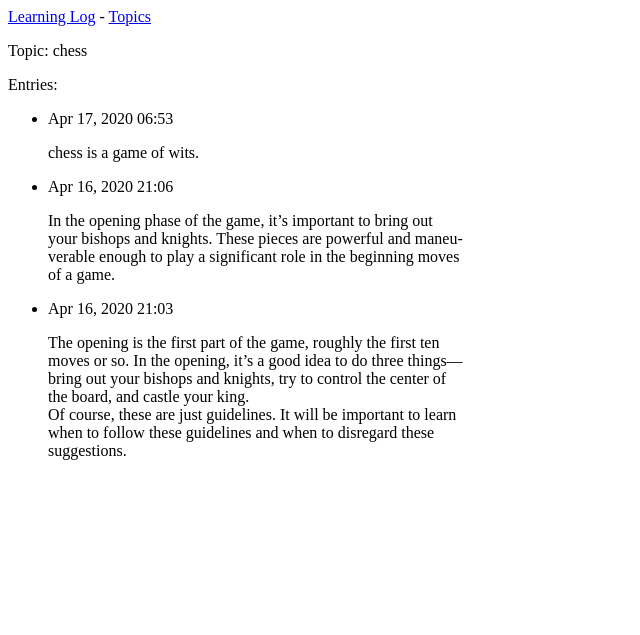
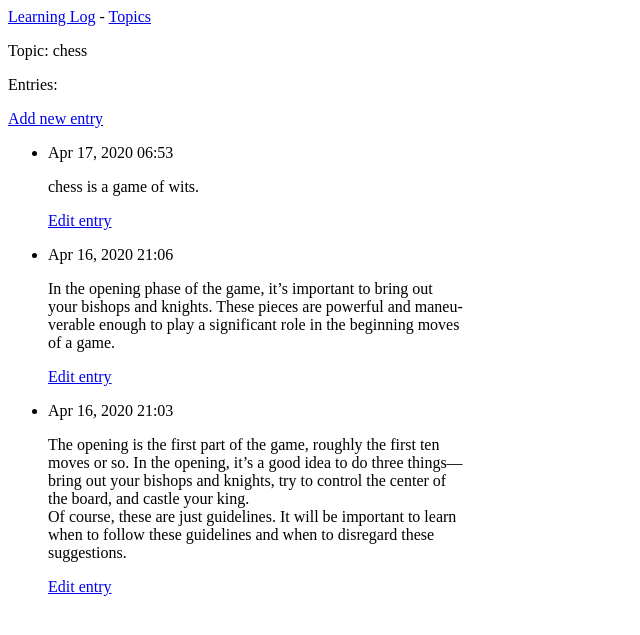
Before and after one commit to otienosam/learning_log, a Django app: page /topics/1/ in a window 1280 px wide. Shown: the top 635 px of the page, without its empty margins (0-640 px from the left). Run offline with Django 3.2, Linux system fonts and the light colour scheme; data comes from the database, SQL or seed files in the repository; both versions use the stored data as it was after the commit.

Commit message:
App with new topic,new topics and editable entries

```diff
--- a/learning_logs/templates/learning_logs/topic.html
+++ b/learning_logs/templates/learning_logs/topic.html
@@ -3,6 +3,9 @@
 
 <p>Topic: {{ topic }}</p>
 <p>Entries:</p>
+<p>
+<a href="{% url 'learning_logs:new_entry' topic.id %}">Add new entry</a>
+</p>
 <ul>
   {% for entry in entries %}
   <li>
@@ -10,6 +13,9 @@
     date and time -->
     <p>{{ entry.text|linebreaks }}</p><!-- filter  to ensure that long text
       entries include line breaks in a format understood by browser-->
+    <p>
+      <a href="{% url 'learning_logs:edit_entry' entry.id %}">Edit entry</a>
+    </p>
   </li>
   {% empty %}
   <li>There are no entries for this topic yet.</li>
--- a/learning_logs/templates/learning_logs/topics.html
+++ b/learning_logs/templates/learning_logs/topics.html
@@ -13,4 +13,5 @@
   <li>No topics have been added yet.</li>
   {% endfor %}
 </ul>
+<a href="{% url 'learning_logs:new_topic' %}">Add a new topic</a>
 {% endblock content %}
--- a/learning_logs/urls.py
+++ b/learning_logs/urls.py
@@ -17,4 +17,10 @@ path('', views.index, name='index'),
 path('topics/', views.topics, name='topics'),
 # Detail page for a single topic.
 path('topics/<int:topic_id>/', views.topic, name='topic'),
+# Page for adding a new topic
+path('new_topic/', views.new_topic, name='new_topic'),
+# Page for adding a new entry
+path('new_entry/<int:topic_id>/', views.new_entry, name='new_entry'),
+# Page for editing an entry.
+path('edit_entry/<int:entry_id>/', views.edit_entry, name='edit_entry'),
 ]
--- a/learning_logs/views.py
+++ b/learning_logs/views.py
@@ -1,6 +1,7 @@
-from django.shortcuts import render
+from django.shortcuts import render,redirect
 
-from .models import Topic
+from .models import Topic,Entry
+from .forms import TopicForm,EntryForm
 
 # Create your views here.
 def index(request):
@@ -23,3 +24,67 @@ def topic(request, topic_id):
     # order diplaying the recent entries first
     context = {'topic': topic, 'entries': entries}
     return render(request, 'learning_logs/topic.html', context)
+
+def new_topic(request):
+    """Add a new topic."""
+    if request.method != 'POST':
+        # No data submitted; create a blank form.
+        form = TopicForm()#blamk form that the users can fill
+    else:
+        # POST data submitted; process data.
+        form = TopicForm(data=request.POST)
+        if form.is_valid():#a function to check that the entered data is
+        #valid
+            form.save()#the save function writes to the datatbase
+            return redirect('learning_logs:topics')#leave the page after
+            #filling in the form
+
+    # Display a blank or invalid form.
+    context = {'form': form}
+    return render(request, 'learning_logs/new_topic.html', context)
+    #runs  if the form is blamk or the submitted data is invalid
+
+def new_entry(request, topic_id):
+    """Add a new entry for a particular topic."""
+    topic = Topic.objects.get(id=topic_id)
+    if request.method != 'POST':
+        # No data submitted; create a blank form.
+        form = EntryForm()
+    else:
+        # POST data submitted; process data.
+        form = EntryForm(data=request.POST)
+        if form.is_valid():
+            new_entry = form.save(commit=False)#create a new entry object and
+            #assign it to new_entry without saving it to the database yet
+            new_entry.topic = topic
+            new_entry.save()
+            return redirect('learning_logs:topic', topic_id=topic_id)
+            #topic_id is the argument required by view function.Its needed
+            #by topic()
+
+    # Display a blank or invalid form.
+    context = {'topic': topic, 'form': form}
+    return render(request, 'learning_logs/new_entry.html', context)
+
+def edit_entry(request, entry_id):
+    """Edit an existing entry."""
+    entry = Entry.objects.get(id=entry_id)
+    topic = entry.topic
+
+    if request.method != 'POST':
+        # Initial request; pre-fill form with the current entry.
+        form = EntryForm(instance=entry)
+        #instance argument tells Django to create the form prefilled with
+        #information from the existing entry object.
+    else:
+        # POST data submitted; process data.
+        form = EntryForm(instance=entry, data=request.POST)
+        #arguments tell Django to create a form instance based on the
+        #information associated with the existing entry objec ,updated with
+        #any relevant data from request.POST
+        if form.is_valid():
+            form.save()
+            return redirect('learning_logs:topic', topic_id=topic.id)
+
+    context = {'entry': entry, 'topic': topic, 'form': form}
+    return render(request, 'learning_logs/edit_entry.html', context)
```
Also changed, not shown: learning_logs/forms.py (added, +17 -0 lines), learning_logs/templates/learning_logs/edit_entry.html (added, +14 -0 lines), learning_logs/templates/learning_logs/new_entry.html (added, +13 -0 lines), learning_logs/templates/learning_logs/new_topic.html (added, +11 -0 lines), db.sqlite3.
